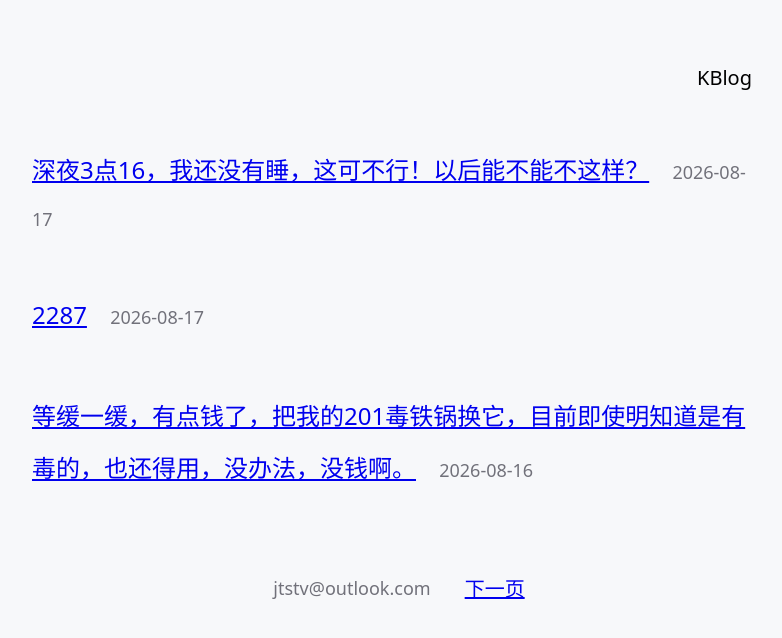
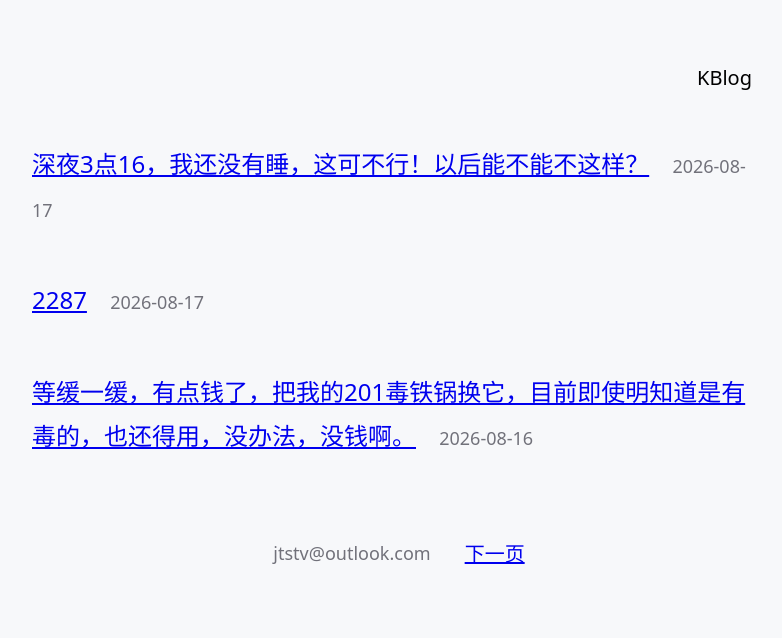
Before and after one commit to JTSTV/Jtstv.github.io, a Jekyll site: the page built from index.html, in a window 1280 px wide. Shown: the top 638 px of the page, without its empty margins (248-1030 px from the left). Built offline with Jekyll 4.4.1, drawn with Linux system fonts in a browser that asks for light colours; the list of posts is cut into pages by our own code.

Commit message:
更新 index.html

```diff
--- a/index.html
+++ b/index.html
@@ -11,7 +11,7 @@
 <meta name="description" content="{{ site.description }}">
 <meta name="keywords" content="{{ site.keywords }}">
 <link rel="canonical" href="{{ site.url }}{{ page.url }}">
-<style>*{margin:0;padding:0;box-sizing:border-box}body{font:20px system-ui,-apple-system,sans-serif;background:#f7f8fa;padding:56px 40px;line-height:2.2}.container{max-width:720px;margin:0 auto}.site-header{margin-bottom:44px;text-align:right}.site-title{font-size:26px;display:inline-block}.post-item{margin-bottom:48px}.post-link{font-size:24px}.post-date-text{font-size:18px;color:#71717a;margin-left:18px}.pagination{margin-top:72px}.pagination-inner{display:flex;gap:20px;justify-content:center;align-items:center}.pagination-email{font-size:18px;color:#71717a;padding:0 14px}@media(max-width:600px){body{padding:32px 24px}.site-header{margin-bottom:32px}.post-item{margin-bottom:38px}.post-link{font-size:22px}.post-date-text{font-size:17px;margin-left:14px}.pagination-inner{gap:14px}.pagination-email{font-size:17px;padding:0 10px}}</style>
+<style>*{margin:0;padding:0;box-sizing:border-box}body{font:20px system-ui,-apple-system,sans-serif;background:#f7f8fa;padding:56px 40px;line-height:2.2}.container{max-width:720px;margin:0 auto}.site-header{margin-bottom:44px;text-align:right}.site-title{font-size:26px;display:inline-block;letter-spacing:0}.post-item{margin-bottom:48px}.post-link{font-size:24px;letter-spacing:0;line-height:1.1}.post-date-text{font-size:18px;color:#71717a;margin-left:18px}.pagination{margin-top:72px}.pagination-inner{display:flex;gap:20px;justify-content:center;align-items:center}.pagination-email{font-size:18px;color:#71717a;padding:0 14px}@media(max-width:600px){body{padding:32px 24px}.site-header{margin-bottom:32px}.post-item{margin-bottom:38px}.post-link{font-size:22px;line-height:1.1}.post-date-text{font-size:17px;margin-left:14px}.pagination-inner{gap:14px}.pagination-email{font-size:17px;padding:0 10px}}</style>
 </head>
 <body>
 <div class="container">
```
